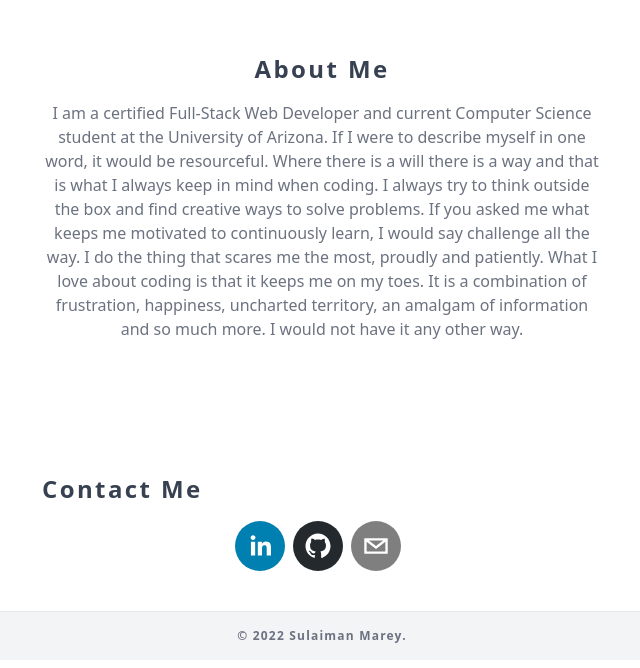
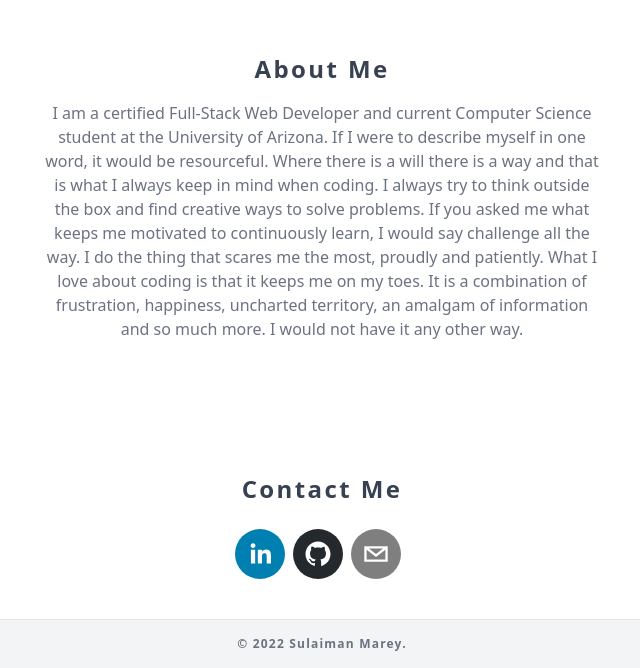
Before and after one commit to adam-marey/myPort, a React (Create React App) app: page / in a window 1280 px wide. Shown: the part 531-1199 px from the top of the page, without its empty margins (318-958 px from the left). Built offline with nearby package versions, Linux system fonts and the light colour scheme.

Commit message:
centered contact me

```diff
--- a/src/components/Contact/Contact.js
+++ b/src/components/Contact/Contact.js
@@ -4,9 +4,10 @@ import { SocialIcon } from 'react-social-icons';
 const Contact = () => {
   return (
     <div className="container mx-auto p-10 lg:w-6/12 lg:pt-28 lg:pt-0">
-      <h1 className="tracking-widest text-2xl text-gray-700 font-black pt-5 pb-4 flex justify-between">
+      <h1 className="tracking-widest text-2xl text-gray-700 font-black pt-5">
         Contact Me
       </h1>
+      <br />
       <div className="">
         <span className="pr-2 cursor-pointer" target="_blank">
           <SocialIcon
```
